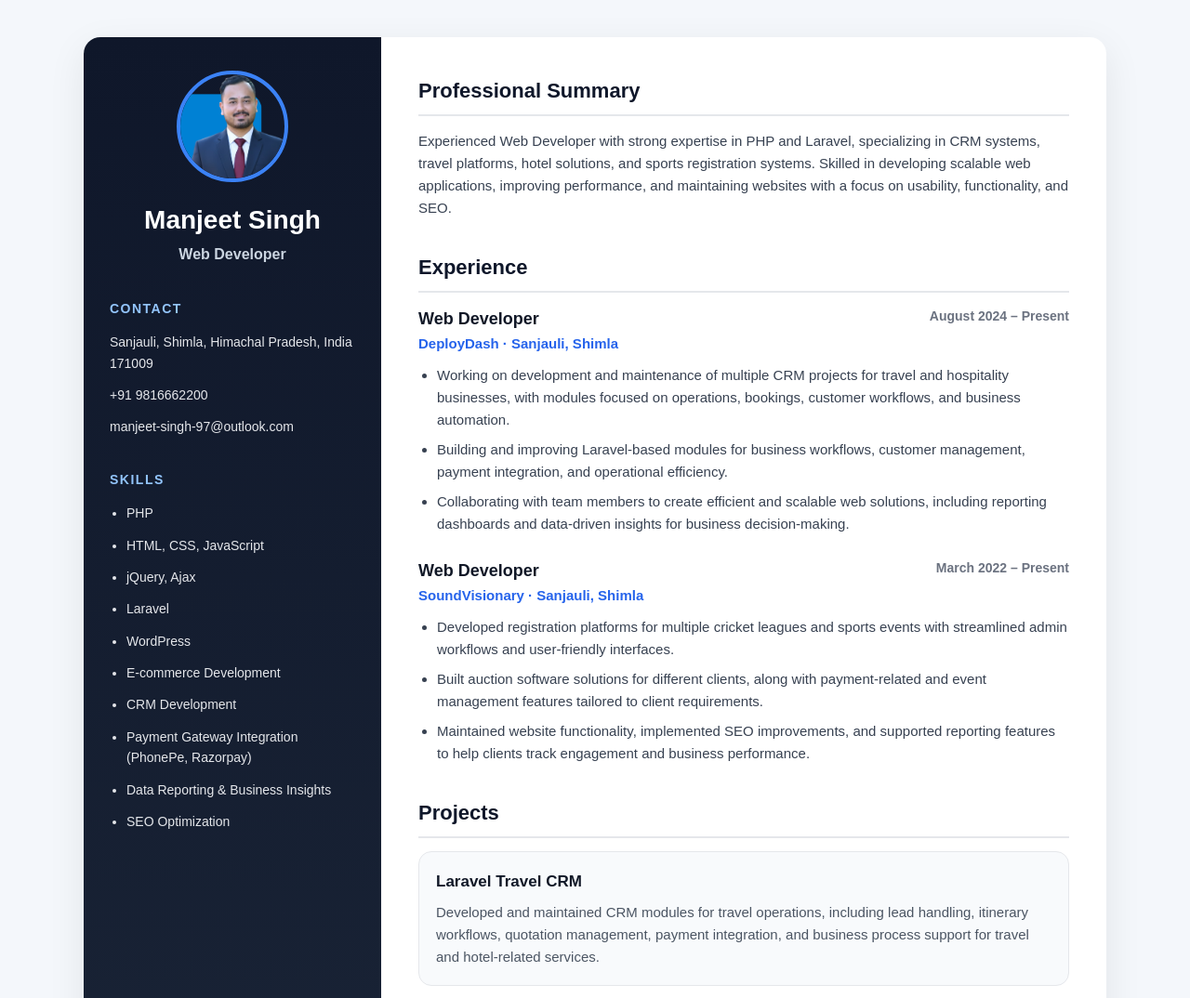
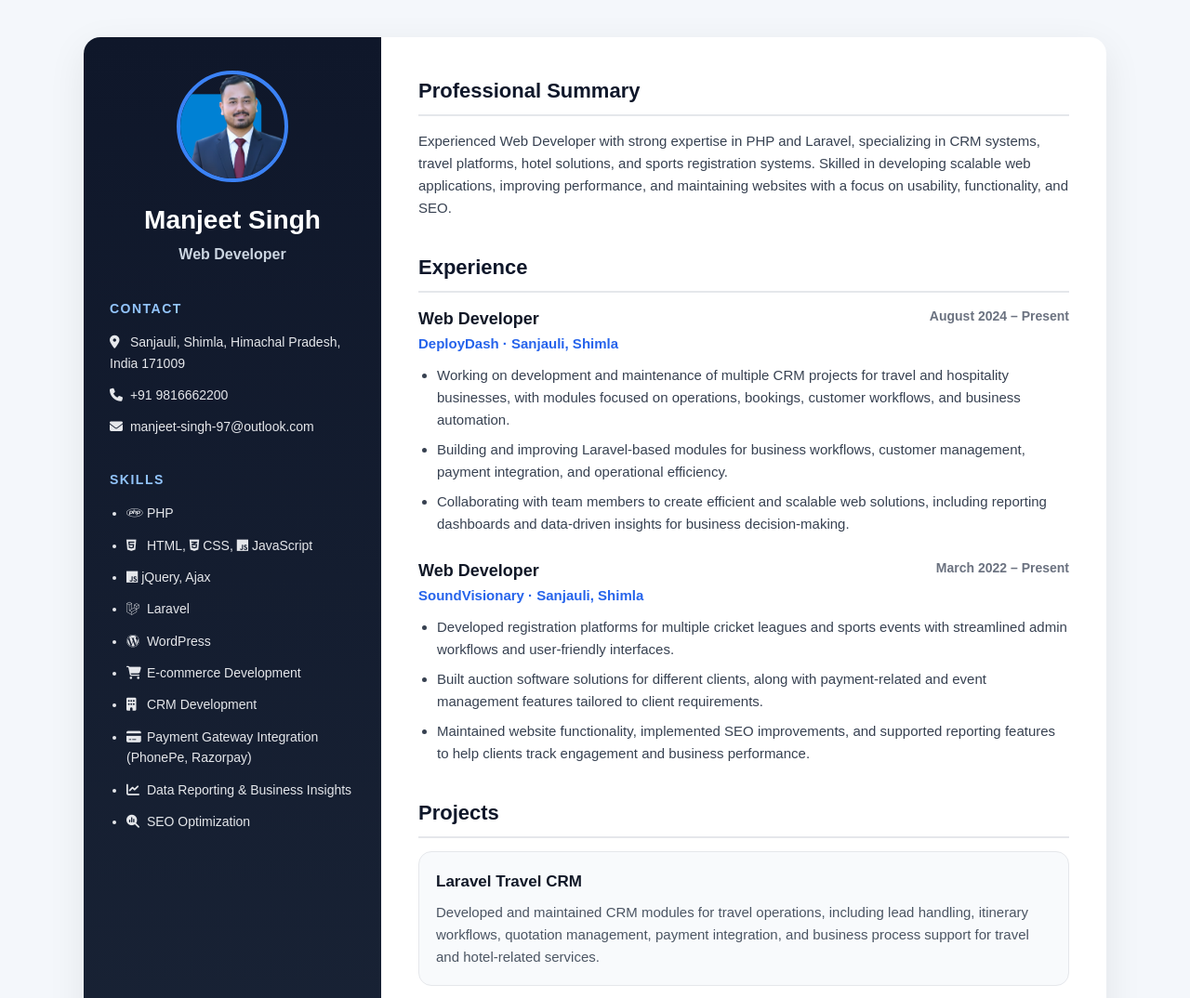
Before and after one commit to mskwebservices/manjeet, a plain HTML site: page index.html in a window 1280 px wide. Shown: the top 1074 px of the page at 93% size. Drawn offline with Linux system fonts and the light colour scheme.

Commit message:
enhance contact and skills sections with Font Awesome icons

```diff
--- a/index.html
+++ b/index.html
@@ -4,6 +4,13 @@
     <meta charset="UTF-8" />
     <meta name="viewport" content="width=device-width, initial-scale=1.0" />
     <title>Manjeet Singh | Web Developer CV</title>
+    <!-- Font Awesome CDN for icons -->
+    <link
+      rel="stylesheet"
+      href="https://cdnjs.cloudflare.com/ajax/libs/font-awesome/6.5.0/css/all.min.css"
+      crossorigin="anonymous"
+      referrerpolicy="no-referrer"
+    />
     <style>
       * {
         box-sizing: border-box;
@@ -167,24 +174,59 @@
 
         <div class="contact">
           <h3>Contact</h3>
-          <p>Sanjauli, Shimla, Himachal Pradesh, India 171009</p>
-          <p>+91 9816662200</p>
-          <p>manjeet-singh-97@outlook.com</p>
+          <p>
+            <i class="fa-solid fa-location-dot" style="width: 18px"></i>
+            Sanjauli, Shimla, Himachal Pradesh, India 171009
+          </p>
+          <p>
+            <i class="fa-solid fa-phone" style="width: 18px"></i> +91 9816662200
+          </p>
+          <p>
+            <i class="fa-solid fa-envelope" style="width: 18px"></i>
+            manjeet-singh-97@outlook.com
+          </p>
         </div>
 
         <div class="skills">
           <h3>Skills</h3>
           <ul>
-            <li>PHP</li>
-            <li>HTML, CSS, JavaScript</li>
-            <li>jQuery, Ajax</li>
-            <li>Laravel</li>
-            <li>WordPress</li>
-            <li>E-commerce Development</li>
-            <li>CRM Development</li>
-            <li>Payment Gateway Integration (PhonePe, Razorpay)</li>
-            <li>Data Reporting & Business Insights</li>
-            <li>SEO Optimization</li>
+            <li><i class="fa-brands fa-php" style="width: 18px"></i> PHP</li>
+            <li>
+              <i class="fa-brands fa-html5" style="width: 18px"></i> HTML,
+              <i class="fa-brands fa-css3-alt"></i> CSS,
+              <i class="fa-brands fa-js"></i> JavaScript
+            </li>
+            <li><i class="fa-brands fa-js"></i> jQuery, Ajax</li>
+            <li>
+              <i class="fa-brands fa-laravel" style="width: 18px"></i> Laravel
+            </li>
+            <li>
+              <i class="fa-brands fa-wordpress" style="width: 18px"></i>
+              WordPress
+            </li>
+            <li>
+              <i class="fa-solid fa-cart-shopping" style="width: 18px"></i>
+              E-commerce Development
+            </li>
+            <li>
+              <i class="fa-solid fa-building" style="width: 18px"></i> CRM
+              Development
+            </li>
+            <li>
+              <i class="fa-solid fa-credit-card" style="width: 18px"></i>
+              Payment Gateway Integration (PhonePe, Razorpay)
+            </li>
+            <li>
+              <i class="fa-solid fa-chart-line" style="width: 18px"></i> Data
+              Reporting & Business Insights
+            </li>
+            <li>
+              <i
+                class="fa-solid fa-magnifying-glass-chart"
+                style="width: 18px"
+              ></i>
+              SEO Optimization
+            </li>
           </ul>
         </div>
       </aside>
```
